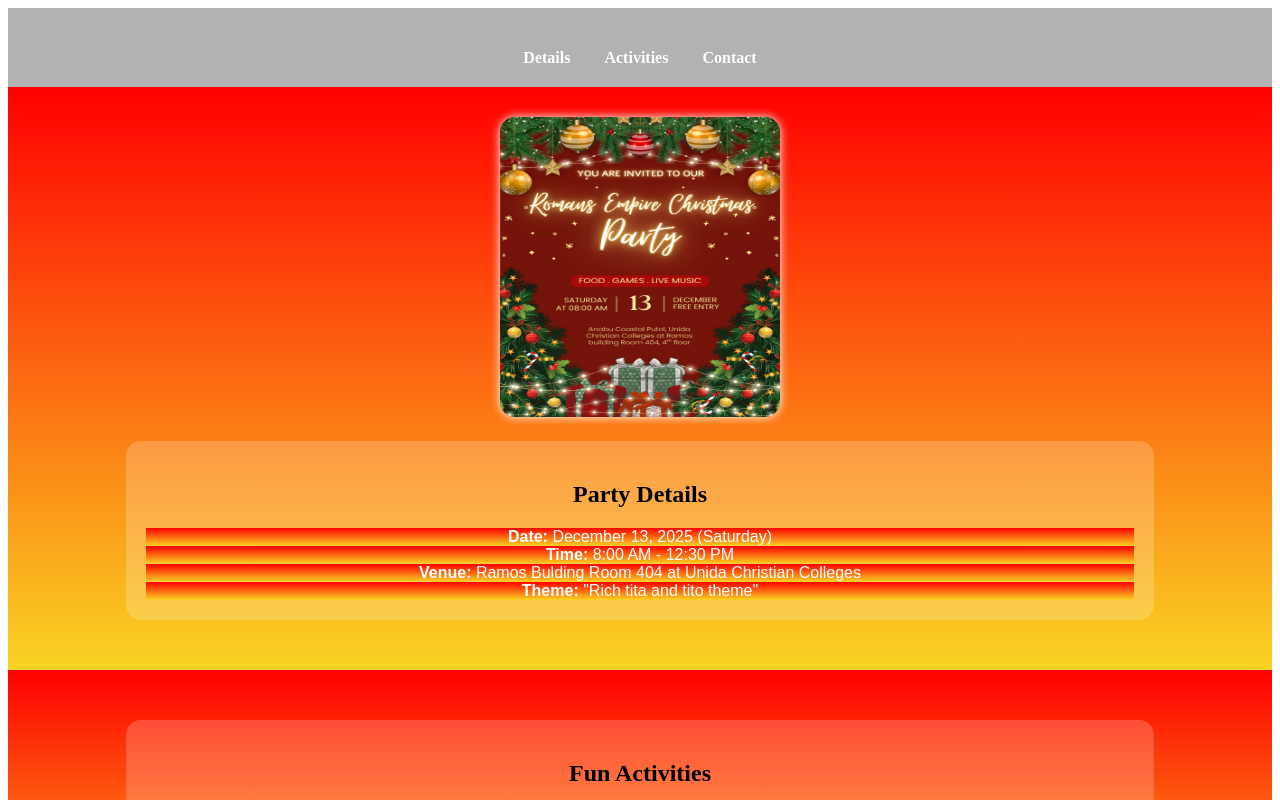
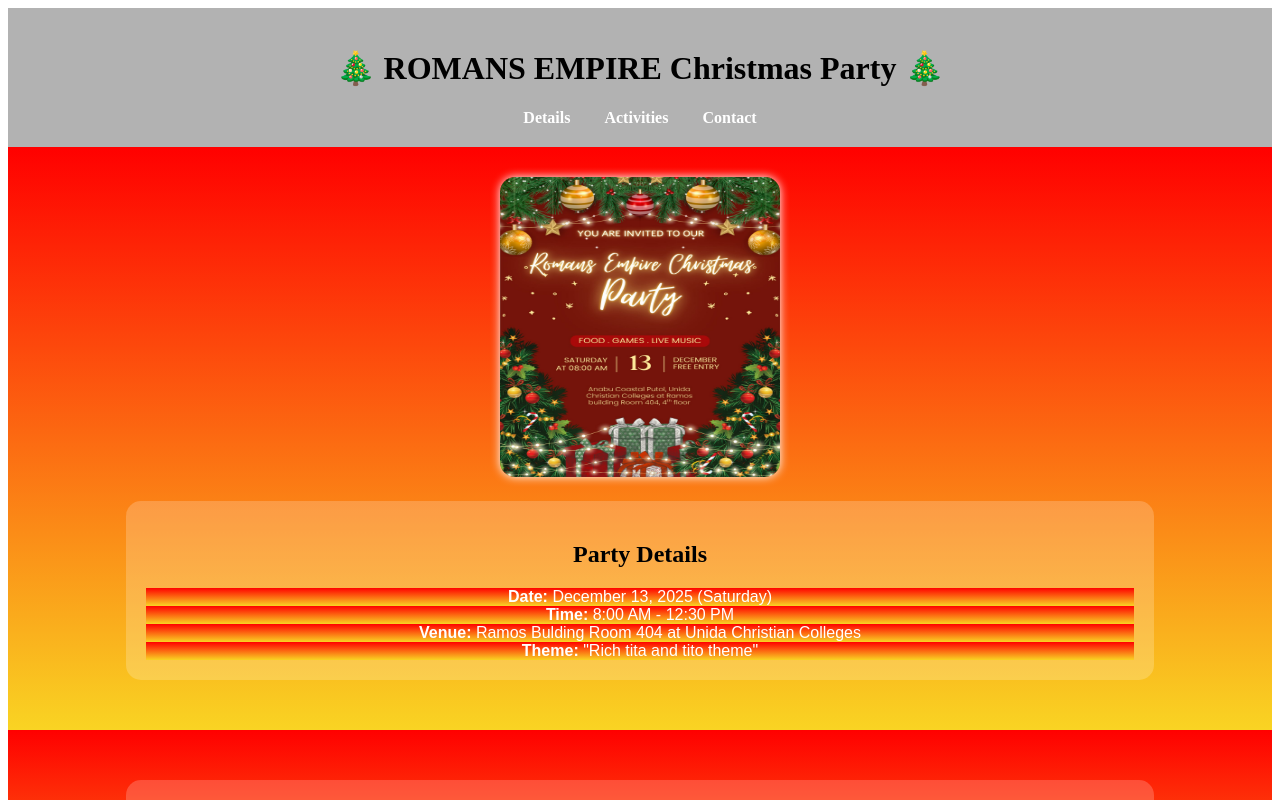
Before and after one commit to sanicabettyrose/Christmas-party, a plain HTML site: page index.html in a window 1280 px wide. Shown: the top 800 px of the page. Drawn offline with Linux system fonts and the light colour scheme; files whose address does not match are found by name.

Commit message:
Update index.html

```diff
--- a/index.html
+++ b/index.html
@@ -68,7 +68,7 @@
 <body>
   <header>
     <div style="text-align: center;"></div>
-    <h1></h1>
+    <h1>&#127876; ROMANS EMPIRE Christmas Party &#127876;</h1>
     <nav>
       <a href="#details">Details</a>
       <a href="#activities">Activities</a>
```
